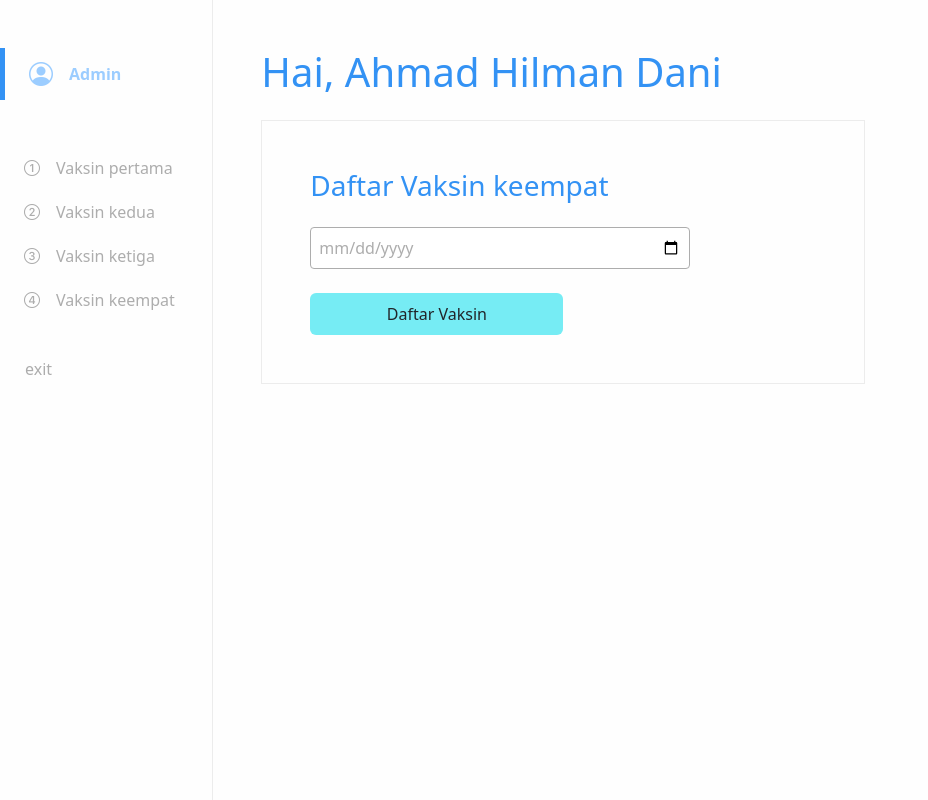
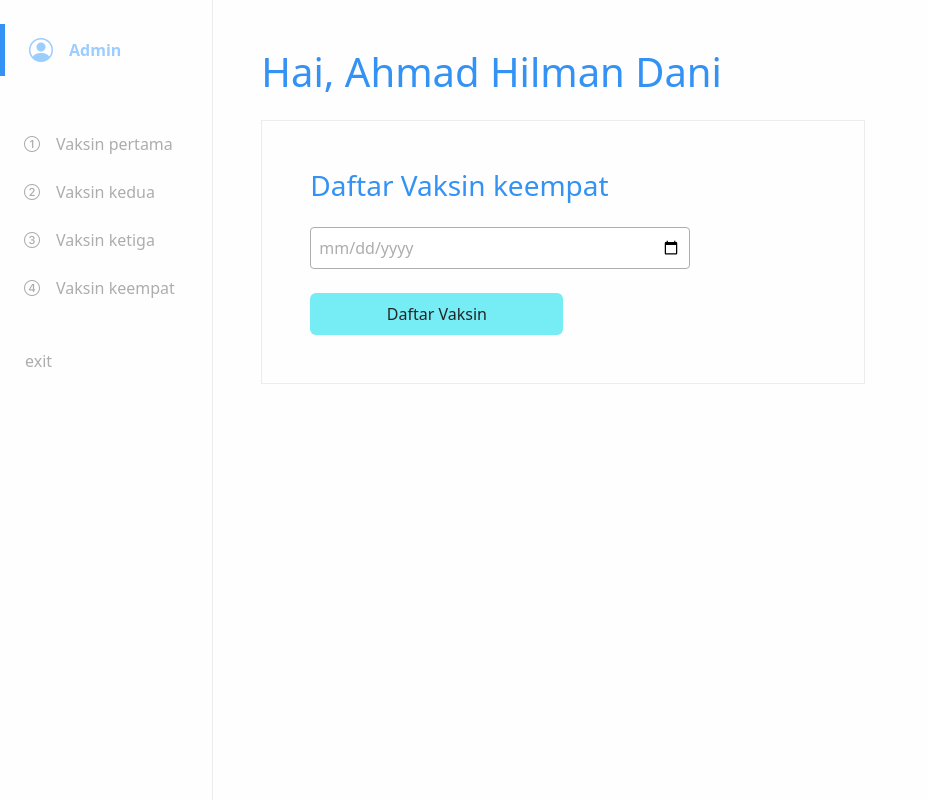
Before and after one commit to ahmadhilmandani/vcp_2022, a CodeIgniter app: page /vcp_2022/C_dashboard/admin in a window 1280 px wide. Shown: the whole page, without its empty margins (0-928 px from the left). Run offline with CodeIgniter, Linux system fonts and the light colour scheme; some libraries are stand-ins or nearby versions.

Commit message:
update view in admin, update responsive viewport

```diff
--- a/application/views/combine/View_dashboard_admin.php
+++ b/application/views/combine/View_dashboard_admin.php
@@ -1,12 +1,12 @@
 <section class="container-fluid">
 
-    <button class="btn btn-primary d-inline-block d-md-none" type="button" data-bs-toggle="offcanvas" data-bs-target="#staticBackdrop" aria-controls="staticBackdrop">
-        Toggle static offcanvas
+    <button class="btn btn-primary d-inline-block d-md-none mt-3" type="button" data-bs-toggle="offcanvas" data-bs-target="#staticBackdrop" aria-controls="staticBackdrop">
+        <i class="bi bi-list text-white"></i>
     </button>
 
     <div class="row vh-100 bg-white-custom">
 
-        <div class="offcanvas-start p-0 col-2 border-1 border-end border-grey-light-custom" data-bs-backdrop="static" tabindex="-1" id="staticBackdrop" aria-labelledby="staticBackdropLabel">
+        <div class="offcanvas-start p-0 col-xl-2 col-md-3 border-1 border-end border-grey-light-custom" data-bs-backdrop="static" tabindex="-1" id="staticBackdrop" aria-labelledby="staticBackdropLabel">
 
             <section class="offcanvas-header">
                 <button type="button" class="btn-close d-inline-block d-md-none" data-bs-dismiss="offcanvas" aria-label="Close"></button>
@@ -16,7 +16,7 @@
 
         </div>
 
-        <div class="container-lg col-12 col-md-10 d-sm-block mt-5 ps-5">
+        <div class="container-lg col-xl-10 col-md-9 d-sm-block mt-5 ps-5">
             <!-- JANGAN LUPA KASIH PENGECAKAN SESSION YANG DI SET BERNILAI ADMIN ATAU USER -->
             <?= $main_admin ?>
 
@@ -31,6 +31,11 @@
 <script src="https://cdn.datatables.net/1.12.1/js/dataTables.bootstrap5.min.js"></script>
 <script type="text/javascript">
     $(document).ready(function() {
-        $('#tableVaksin').DataTable();
+        $('#tableVaksin').DataTable({
+            responsive: true,
+            processing: true,
+
+
+        });
     });
 </script>
--- a/application/views/templates/admin/View_main_admin.php
+++ b/application/views/templates/admin/View_main_admin.php
@@ -32,7 +32,7 @@
                 </div>
                 <div class="col-md-3">
                     <div class="d-grid gap-2">
-                        <button class="btn btn-info btn-lg" type="button">Tambah</button>
+                        <button class="btn btn-info btn-lg" type="submit">Tambah</button>
                     </div>
                 </div>
             </div>
@@ -56,7 +56,7 @@
             <div class="tab-pane fade show active" id="vaksin-pasien" role="tabpanel" aria-labelledby="home-tab" tabindex="0">
 
                 <div class="table-responsive py-2">
-                    <table class="table table-striped table-hover" id="tableVaksin">
+                    <table class="table table-striped table-hover table-borderless" id="tableVaksin">
                         <thead style="color: #ADADAD;">
                             <tr>
                                 <td>NIK</td>
@@ -68,7 +68,7 @@
                                 <td></td>
                             </tr>
                         </thead>
-                        <tbody>
+                        <tbody class="ronded-cercle">
                             <tr>
                                 <td class="text-primary">3529121109010002</td>
                                 <td>RIfan</td>
@@ -87,10 +87,6 @@
                                 <td>Mahasiswa</td>
                                 <td><button class="btn btn-outline-danger btn-sm rounded-circle"><i class="bi bi-trash"></i></button></td>
                             </tr>
-
-
-
-
                         </tbody>
                     </table>
                 </div>
--- a/application/views/templates/admin/View_sidebar_admin.php
+++ b/application/views/templates/admin/View_sidebar_admin.php
@@ -1,25 +1,25 @@
-<div class="d-flex align-items-center mt-5 ps-4 py-2 border-5 border-start border-primary">
+<div class="d-flex align-items-center mt-4 ps-4 py-2 border-5 border-start border-primary">
     <i class="bi bi-person-circle fs-4 text-secondary"></i>
     <a href="<?= base_url("C_dashboard/admin") ?>" class="text-secondary fw-bold text-decoration-none ms-3">Admin</a>
 </div>
 
 
-<div class="d-flex align-items-center mt-5 mb-1 ps-4 py-2">
+<div class="d-flex align-items-center mt-5 ps-4 py-2">
     <i class="bi bi-1-circle text-grey-custom"></i>
     <a href="<?= base_url("C_dashboard/admin/Pertama") ?>" class="text-grey-custom text-decoration-none ms-3">Vaksin pertama</a>
 </div>
 
-<div class="d-flex align-items-center my-1 ps-4 py-2">
+<div class="d-flex align-items-center my-2 ps-4 py-2">
     <i class="bi bi-2-circle text-grey-custom"></i>
     <a href="<?= base_url("C_dashboard/admin/Kedua") ?>" class="text-grey-custom text-decoration-none ms-3">Vaksin kedua</a>
 </div>
 
-<div class="d-flex align-items-center my-1 ps-4 py-2">
+<div class="d-flex align-items-center my-2 ps-4 py-2">
     <i class="bi bi-3-circle text-grey-custom"></i>
     <a href="<?= base_url("C_dashboard/admin/Ketiga") ?>" class="text-grey-custom text-decoration-none ms-3">Vaksin ketiga</a>
 </div>
 
-<div class="d-flex align-items-center my-1 ps-4 py-2">
+<div class="d-flex align-items-center my-2 ps-4 py-2">
     <i class="bi bi-4-circle text-grey-custom"></i>
     <a href="<?= base_url("C_dashboard/admin/Keempat") ?>" class="text-grey-custom text-decoration-none ms-3">Vaksin keempat</a>
 </div>
```
